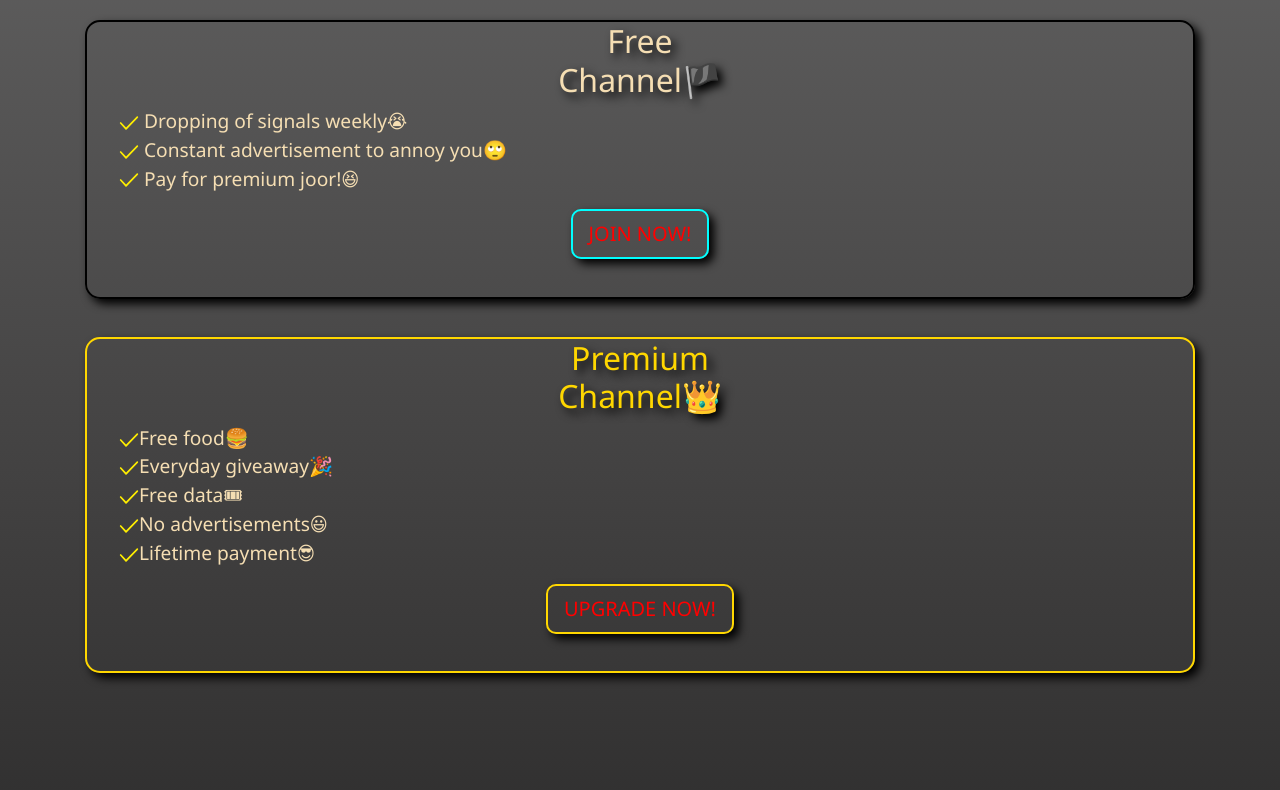
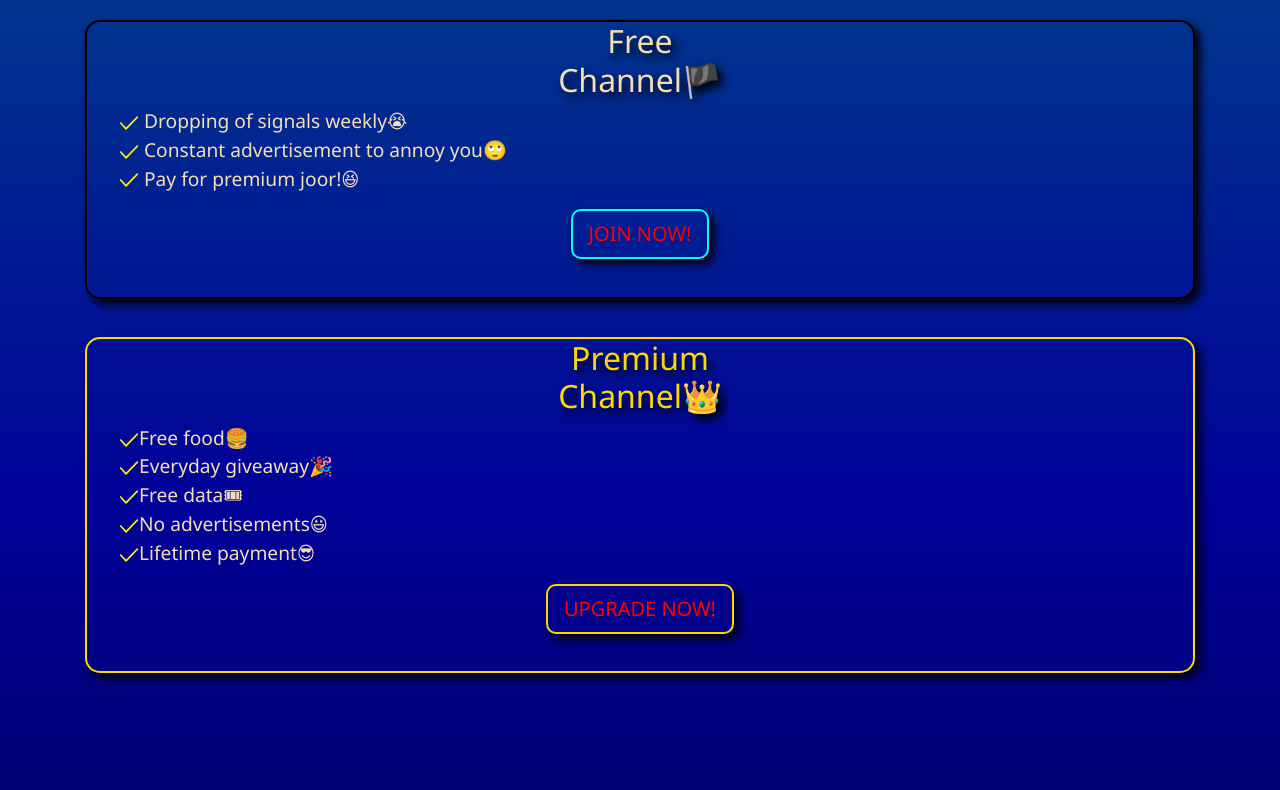
Before and after one commit to Quanta-69/Supreme-Fx, a plain HTML site: page index.html in a window 1280 px wide. Shown: the part 725-1515 px from the top of the page. Drawn offline with nearby package versions, Linux system fonts and the light colour scheme.

Commit message:
Add files via upload

```diff
--- a/style.css
+++ b/style.css
@@ -2,7 +2,7 @@ body{
     padding: 0;
     margin: 0;
     box-sizing: border-box;
-    background:linear-gradient(to bottom, grey, rgb(65, 64, 64), black);
+    background:linear-gradient(to bottom, teal, rgb(1, 1, 152), black);
     color:wheat;
     font-family: 'Segoe UI', Tahoma, Geneva, Verdana, sans-serif;
 }
```
